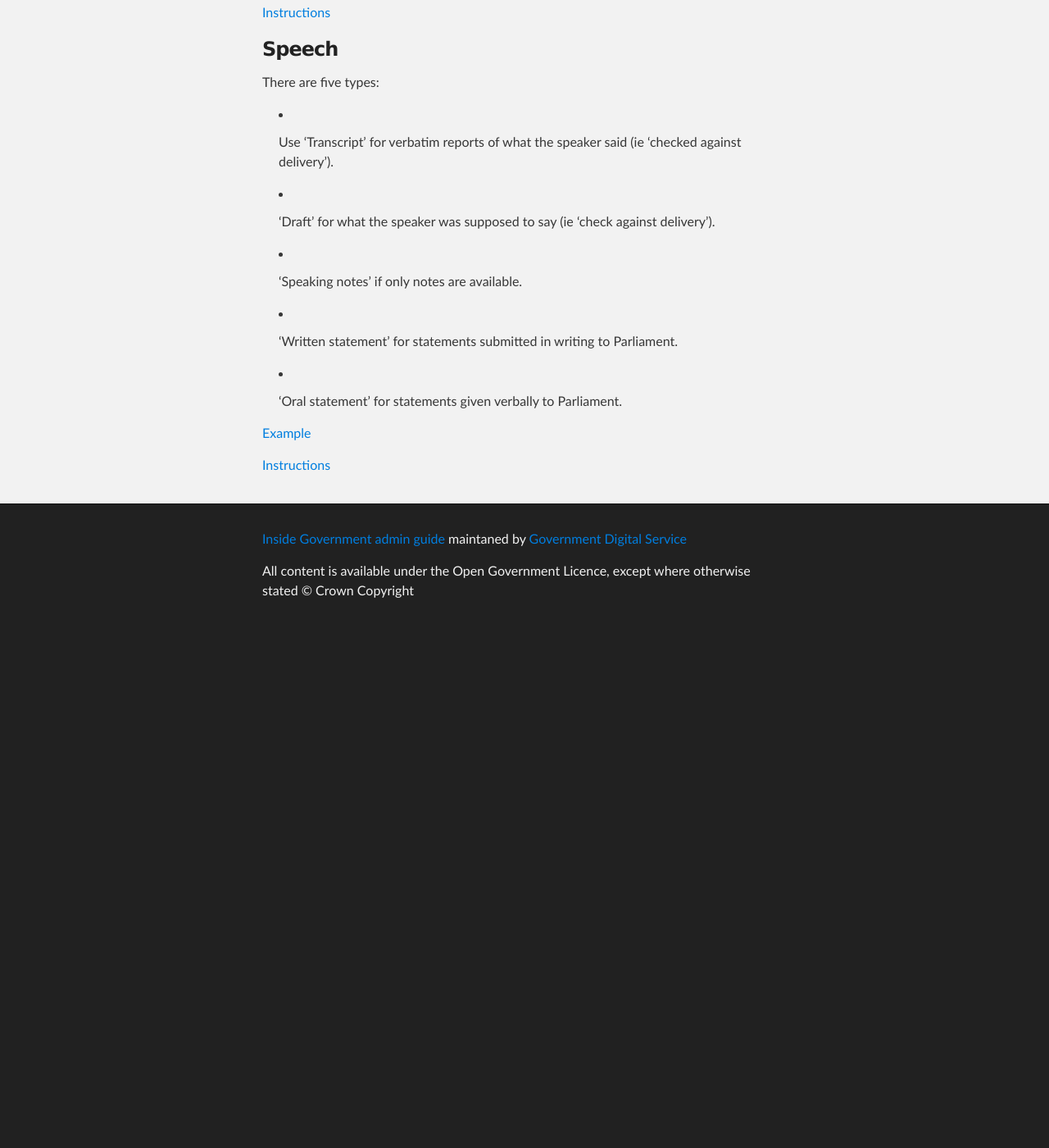
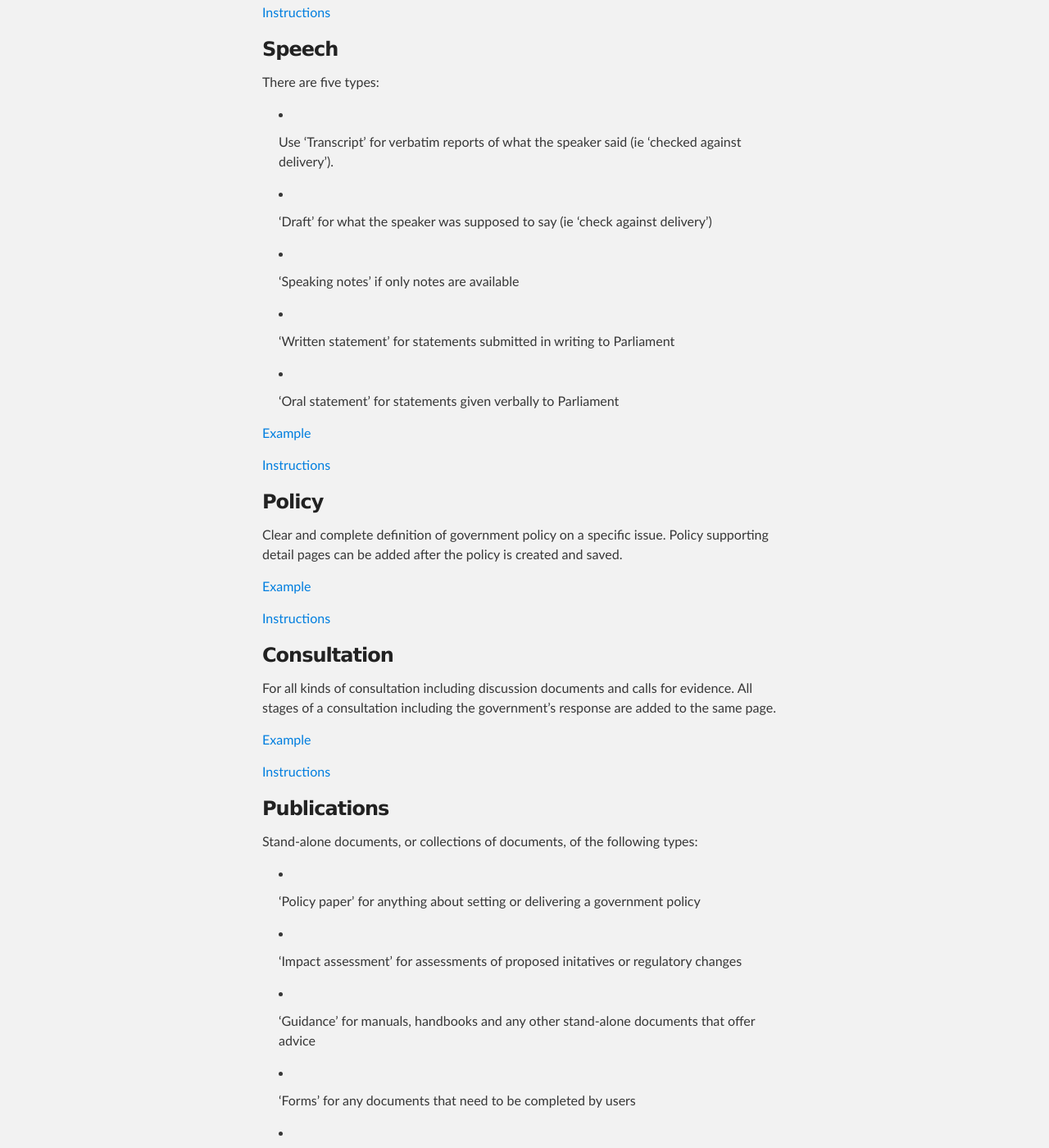
Before and after one commit to alphagov/inside-government-admin-guide, a Jekyll site: the page built from creating-documents/document-types.md, in a window 1280 px wide and 1400 px high, scrolled down 757 px. Shown: the whole window at 82% size. Built offline with Jekyll 4.4.1, drawn with Linux system fonts in a browser that asks for light colours; before the commit the page ends 1524 px from its top, so only the background shows below that; some of the changed text lies outside the part shown.

Commit message:
Testing doc types

```diff
--- a/creating-documents/document-types.md
+++ b/creating-documents/document-types.md
@@ -31,15 +31,113 @@
 
 * Use 'Transcript' for verbatim reports of what the speaker said (ie ‘checked against delivery’).
 
-* 'Draft' for what the speaker was supposed to say (ie ‘check against delivery’).
+* 'Draft' for what the speaker was supposed to say (ie ‘check against delivery’)
 
-* 'Speaking notes' if only notes are available.
+* 'Speaking notes' if only notes are available
 
-* 'Written statement' for statements submitted in writing to Parliament.
+* 'Written statement' for statements submitted in writing to Parliament
 
-* 'Oral statement' for statements given verbally to Parliament.
+* 'Oral statement' for statements given verbally to Parliament
 
 
 [Example](https://www.gov.uk/government/speeches/2012-uk-bus-awards-lunch-speech)
 
 [Instructions](creating-a-new-doc.html)
+
+
+### Policy
+
+Clear and complete definition of government policy on a specific issue. Policy supporting detail pages can be added after the policy is created and saved.
+
+[Example](https://www.gov.uk/government/policies/reducing-greenhouse-gases-and-other-emissions-from-transport)
+
+[Instructions](creating-a-new-doc.html)
+
+
+### Consultation
+
+For all kinds of consultation including discussion documents and calls for evidence. All stages of a consultation including the government’s response are added to the same page.
+
+[Example](https://www.gov.uk/government/consultations/speed-limit-exemptions)
+
+[Instructions](creating-a-new-doc.html)
+
+
+### Publications
+
+Stand-alone documents, or collections of documents, of the following types:
+
+* 'Policy paper' for anything about setting or delivering a government policy
+
+* 'Impact assessment' for assessments of proposed initatives or regulatory changes
+
+* 'Guidance' for manuals, handbooks and any other stand-alone documents that offer advice
+
+* 'Forms' for any documents that need to be completed by users
+
+* For statistics
+
+	Use 'Statistics' for data produced by members of the Government Statistical Service (if the data is regularly updated then use the separate Statistical Data Set content type instead)
+
+	Use 'National statistics' for anything that meets the Code of Practice for National Statistics
+
+* 'Research and analysis' for any research relevant to government policy
+
+* 'Corporate reports' for publications about what your organisation does
+
+* 'Transparency data' for spending, salaries, contracts let, meetings with Ministers etc
+
+* 'FOI release' for responses to Freedom of information requests
+
+* 'Independent reports' for reports commissioned about government from third parties
+
+* 'Correspondence' for letters to individuals or organisations. Also use for newsletters
+
+* 'Promotional material' for leaflets, PR and posters
+
+* 'Maps'
+
+[Example](https://www.gov.uk/government/publications/camborne-pool-redruth-stage-1-east-west-link-inspectors-report)
+
+[Instructions](creating-a-new-doc.html)
+
+
+### Detailed guide
+
+Information that answers a specific and discrete user need for detailed guidance (eg for stakeholders, niche or technical audiences).
+
+[Example](https://www.gov.uk/driver-documents-required-for-international-road-haulage)
+
+[Instructions](creating-a-new-doc.html)
+
+
+### Statistical data set
+
+‘Live’ statistical data that’s frequently updated. If the data is a one off snapshot then use the publication types of 'Statistics' or 'National Statistics' instead.
+
+[Example](https://www.gov.uk/government/statistical-data-sets/drt01-practical-driving-riding-test-pass-rates)
+
+[Instructions](creating-a-new-doc.html)
+
+
+### Case study
+
+A real world example that shows best practice, illustrates an issue or demonstrates policy in action. Should be useful on an ongoing basis, create a news story if not.
+
+[Instructions](creating-a-new-doc.html)
+
+
+### Fatality notice
+
+Ministry of Defence only. News style content type announcing the death of a member of the armed forces.
+
+[Example](https://www.gov.uk/government/fatalities/captain-walter-barrie-killed-in-afghanistan)
+
+[Instructions](creating-a-new-doc.html)
+
+
+### Worldwide priority
+
+Definitions of UK government priorities in international locations.
+
+[Instructions](creating-a-new-doc.html)
```
